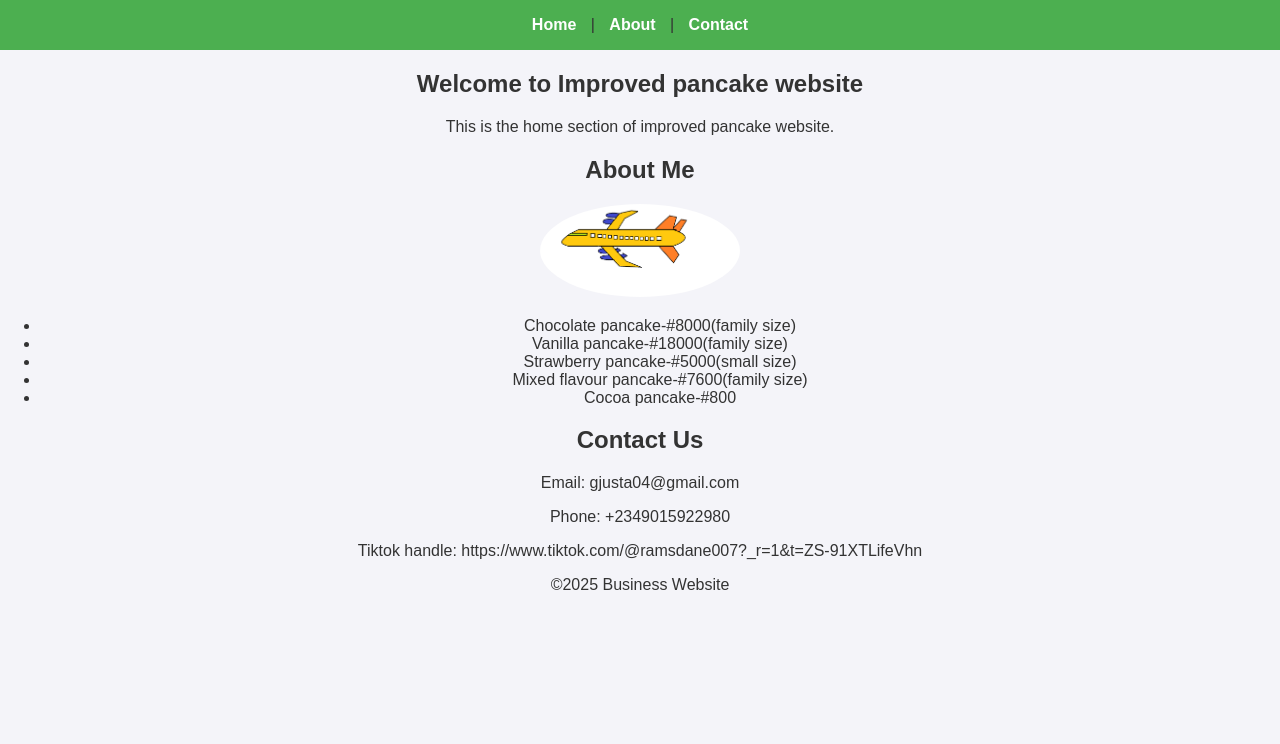
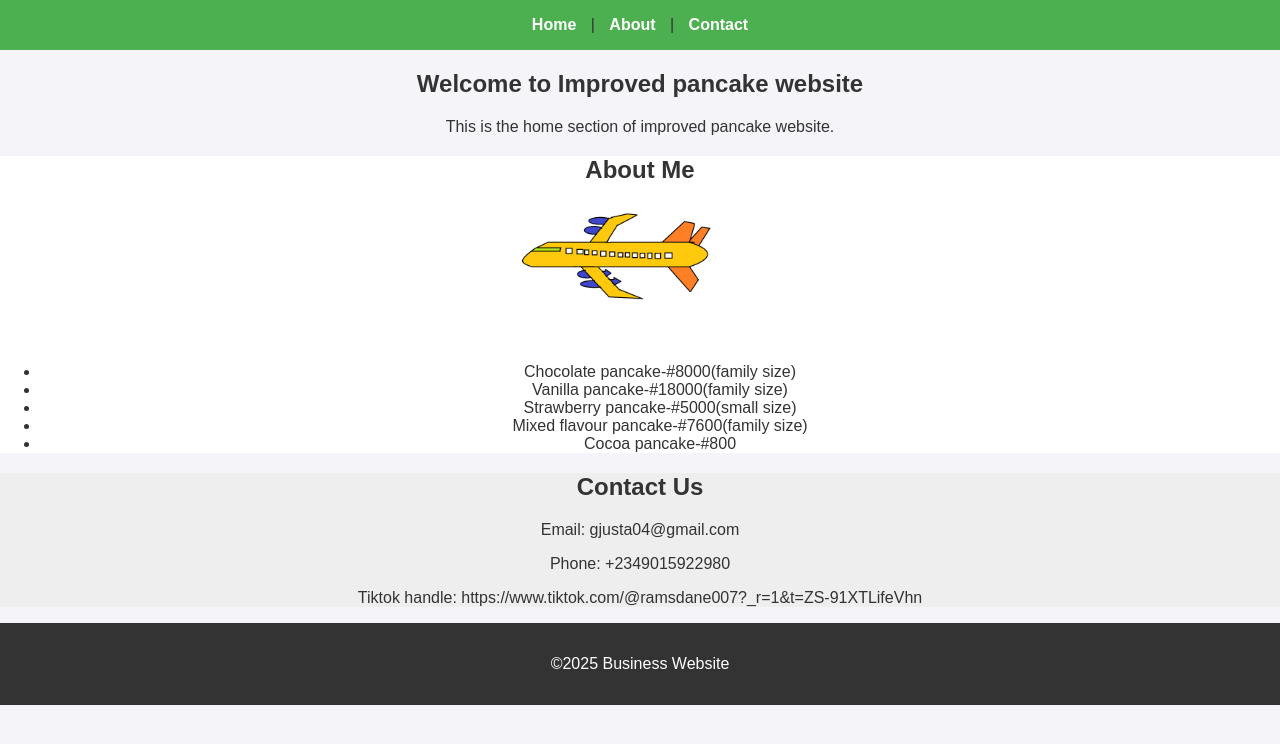
Before and after one commit to gjusta04/improved-pancake, a plain HTML site: page index.html in a window 1280 px wide. Drawn offline with Linux system fonts and the light colour scheme.

Commit message:
Update index.html

```diff
--- a/index.html
+++ b/index.html
@@ -5,7 +5,8 @@
     <meta name= "viewport" content=width=device-width, initial-scale=1.0">
     <title>improved pancake</title>
     <style>
-      /* General Style */
+
+     /* General Style */
       body {
         font-family: Arial, sans-serif;
         margin: 0;
@@ -29,7 +30,7 @@
       }
 
       /* Section Style */
-      section (
+      section {
       padding: }rem 1rem;
       min-height: 100vh;
 
@@ -71,7 +72,7 @@
     <!--About Section-->
     <section id ="about">
       <h1>About Me</h1>
-      <img src= "Untitled.png" alt="My Business Picture" width= "200"
+      <img src= "Untitled.png" alt="My Profile Picture" width= "300"
         style= "border-radius : 50%;">
       <ul>
       <li>Chocolate pancake-#8000(family size)</li>
```
